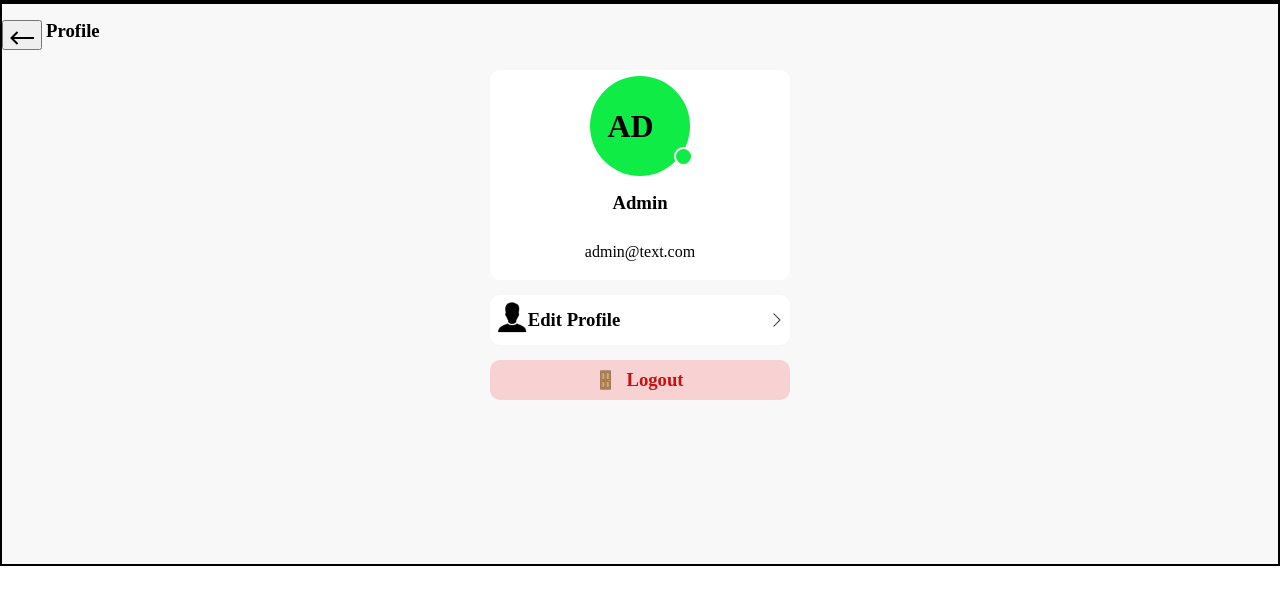
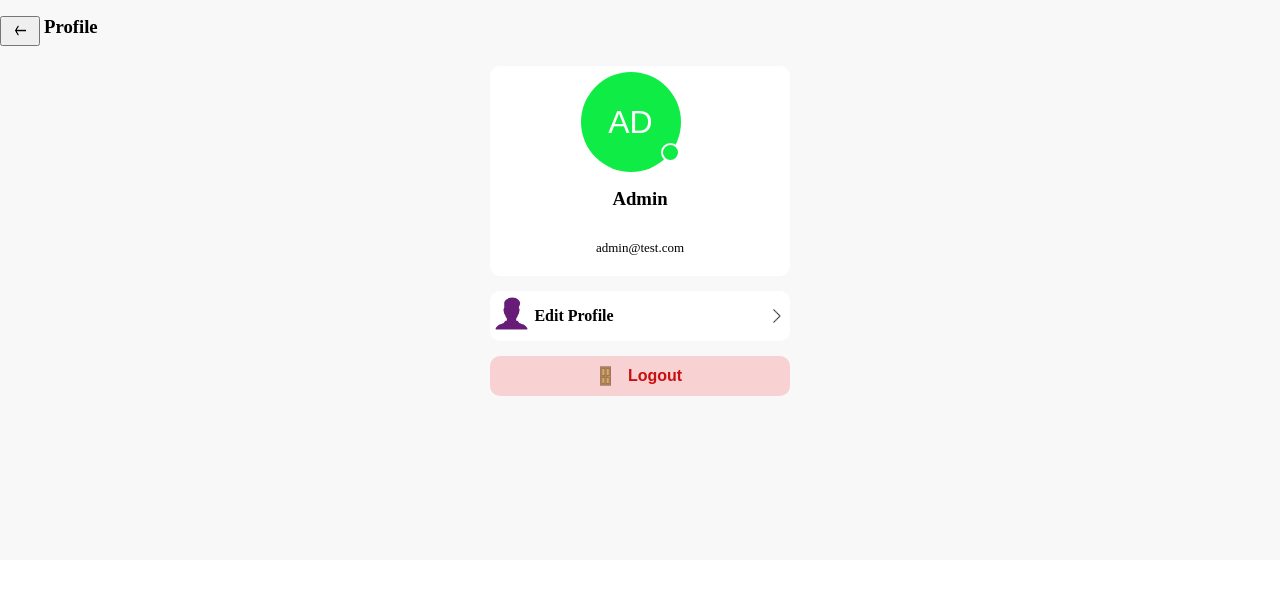
Before and after one commit to vinayaknaik072/website-2, a React (Vite) app: page / in a window 1280 px wide. Shown: the top 604 px of the page. Built offline with nearby package versions, Linux system fonts and the light colour scheme.

Commit message:
first commit

```diff
--- a/src/Component/hello.css
+++ b/src/Component/hello.css
@@ -2,7 +2,7 @@
     padding: 0;
     margin: 0;
     div{
-        border: 1px solid black;
+        /* border: 1px solid black; */
     }
 }
 .main{
@@ -25,6 +25,10 @@
     width: 40px;
     align-items: center;
     justify-content: center;
+}
+.arrow1{
+    height: 25px;
+    width: 15px;
 }
 .right{
     height: 30px;
@@ -78,6 +82,9 @@
     justify-content: center;
     background-color: rgb(15, 236, 70);
     border: none;
+    color: white;
+    font-family: sans-serif;
+    font-size: xx-large
 
 }
 .circle1{
@@ -87,7 +94,7 @@
     width: 15px;
     border-radius: 50%;
     top: 30px;
-    left: 20px;
+    left: -20px;
      background-color: rgb(15, 236, 70);
      border: 2px solid white;
 }
@@ -105,6 +112,7 @@
     align-items: center;
     justify-content: center;
      border: none;
+     font-size: small;
 }
 .middle1{
     flex: 1;
@@ -188,6 +196,7 @@
     justify-content: center;
     color: rgb(202, 15, 15);
     border: none;
+    font-family: sans-serif;
 
 
 }
--- a/src/Component/hello.tsx
+++ b/src/Component/hello.tsx
@@ -1,6 +1,6 @@
 import"./hello.css"
 import img from '../assets/arrow.png'
-import img1 from '../assets/profile1.png'
+import img1 from '../assets/profile2.png'
 import img2 from '../assets/greater then.png'
 import img3 from '../assets/door icon.png'
 function hello(){
@@ -9,7 +9,7 @@ function hello(){
         <div className="main">
         <div className="top">
             <button className="left">
-                <img src={img} alt="" />
+                <img src={img} alt=""className="arrow1" />
             </button>
             <div className="right"><h3>Profile</h3></div>
         </div>
@@ -17,19 +17,19 @@ function hello(){
             <div className="card">
                 <div className="top1">
                     <div className="top2">
-                        <div className="circle"><h1>AD</h1>
+                        <div className="circle">AD
+                        </div>
                             <div className="circle1"></div>
-                        </div>
                     </div>
                     <div className="middle2"><h3>Admin</h3></div>
-                    <div className="bottom2"><p>admin@text.com</p></div>
+                    <div className="bottom2"><p>admin@test.com</p></div>
                 </div>
                 <div className="middle1">
                     <div className="left3">
                         <div className="left4">
                             <img src={img1} alt=""className="profile" />
                         </div>
-                        <div className="right4"><h3>Edit Profile</h3></div>
+                        <div className="right4"><h4>Edit Profile</h4></div>
                     </div>
                     <div className="right3">
                         <div className="arrow">
@@ -41,7 +41,7 @@ function hello(){
                     <div className="left5">
                         <img src={img3} alt="" className="door"/>
                     </div>
-                    <div className="right5"><h3>Logout</h3></div>
+                    <div className="right5"><h4>Logout</h4></div>
                 </div>
             </div>
         </div>
```
Also changed, not shown: src/assets/profile1.png (deleted), src/assets/profile2.png (added).
